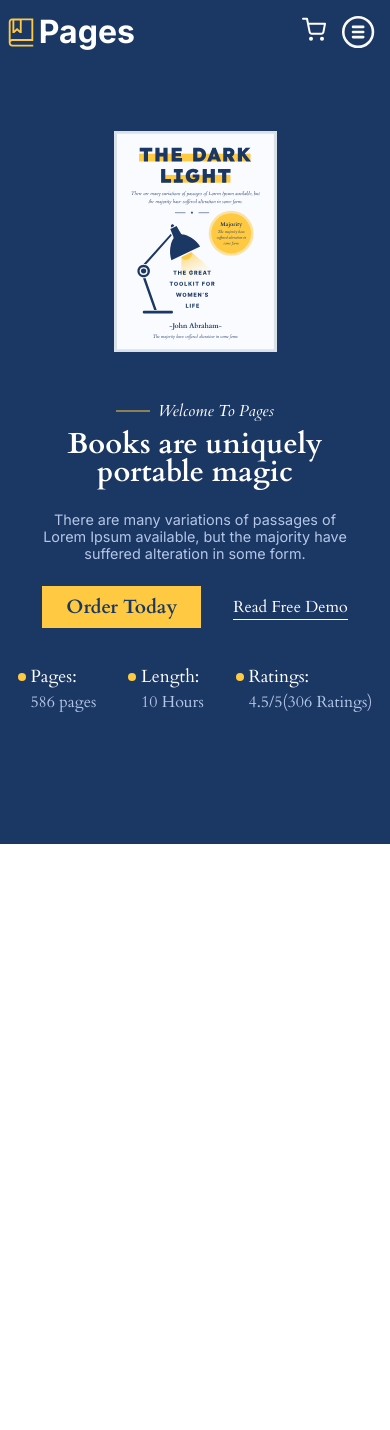
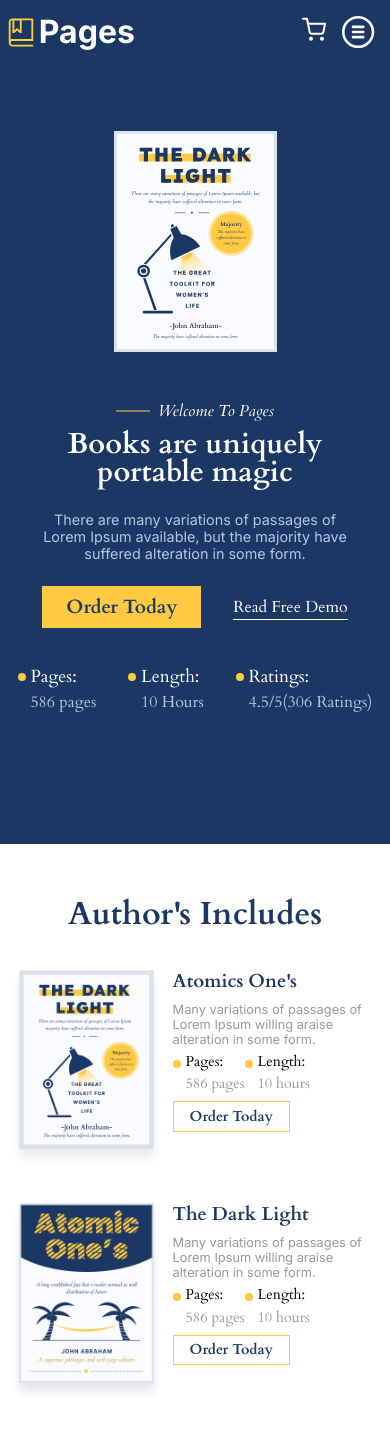
Before and after one commit to zmirnes/book-shop, a React (Create React App) app: page / in a window 390 px wide. Shown: the top 1430 px of the page. Before the commit the page ends 844 px from the top, so only its background shows below. Built offline with nearby package versions, Linux system fonts and the light colour scheme.

Commit message:
Added Authors Includes section

```diff
--- /dev/null
+++ b/src/components/AuthorsIncludes/AuthorsIncludes.jsx
@@ -0,0 +1,50 @@
+import classes from "./AuthorsIncludes.module.css";
+import React from "react";
+import Book from "./Book";
+import book1 from "../../assets/images/authors-includes/book1.png";
+import book2 from "../../assets/images/authors-includes/book2.png";
+
+const books = [
+  {
+    id: "b1",
+    title: "Atomics One's",
+    description:
+      "Many variations of passages of Lorem Ipsum willing araise  alteration in some form.",
+    pages: "586 pages",
+    length: "10 hours",
+    image: book1,
+  },
+  {
+    id: "b2",
+    title: "The Dark Light",
+    description:
+      "Many variations of passages of Lorem Ipsum willing araise  alteration in some form.",
+    pages: "586 pages",
+    length: "10 hours",
+    image: book2,
+  },
+];
+
+const AuthorsIncludes = () => {
+  return (
+    <div className={classes.container}>
+      <h3 className={classes.sectionTitle}>Author's Includes</h3>
+      <div className={classes.includes}>
+        {books.map((book) => {
+          return (
+            <Book
+              id={book.id}
+              title={book.title}
+              description={book.description}
+              pages={book.pages}
+              length={book.length}
+              image={book.image}
+            />
+          );
+        })}
+      </div>
+    </div>
+  );
+};
+
+export default AuthorsIncludes;
--- /dev/null
+++ b/src/components/AuthorsIncludes/AuthorsIncludes.module.css
@@ -0,0 +1,74 @@
+.container {
+  width: 80%;
+  padding: 3rem 5rem;
+  display: flex;
+  flex-direction: column;
+  justify-content: center;
+  align-items: center;
+  gap: 2rem;
+  margin: auto;
+}
+
+.sectionTitle {
+  font-size: 2rem;
+  color: #1b3764;
+}
+
+.includes {
+  display: flex;
+  gap: 3rem;
+}
+
+@media only screen and (max-width: 1412px) {
+  .container {
+    width: 90%;
+  }
+}
+
+@media only screen and (max-width: 1240px) {
+  .container {
+    width: 100%;
+    padding: 3rem 2rem;
+  }
+}
+
+@media only screen and (max-width: 967px) {
+  .includes {
+    gap: 1rem;
+  }
+}
+
+@media only screen and (max-width: 870px) {
+  .includes {
+    gap: 0.5rem;
+  }
+}
+
+@media only screen and (max-width: 767px) {
+  .includes {
+    flex-direction: column;
+    width: 70%;
+    gap: 2rem;
+  }
+}
+
+@media only screen and (max-width: 624px) {
+  .includes {
+    width: 80%;
+  }
+}
+@media only screen and (max-width: 549px) {
+  .includes {
+    width: 90%;
+  }
+}
+@media only screen and (max-width: 497px) {
+  .includes {
+    width: 100%;
+  }
+}
+@media only screen and (max-width: 456px) {
+  .container {
+    padding: 3rem 0.5rem;
+  }
+}
--- /dev/null
+++ b/src/components/AuthorsIncludes/Book.jsx
@@ -0,0 +1,31 @@
+import React from "react";
+import classes from "./Book.module.css";
+
+const Book = (props) => {
+  return (
+    <div className={classes.book} key={props.id}>
+      <div className={classes.imageContainer}>
+        <img src={props.image} alt="Book" className={classes.image} />
+      </div>
+      <div className={classes.aboutBook}>
+        <h3 className={classes.bookTitle}>{props.title}</h3>
+        <span className={classes.description}>{props.description}</span>
+        <div className={classes.bookSpecs}>
+          <div className={classes.bookSpec}>
+            <div className={classes.dot}></div>
+            <span className={classes.specTitle}>Pages:</span>
+            <span className={classes.specValue}>{props.pages}</span>
+          </div>
+          <div className={classes.bookSpec}>
+            <div className={classes.dot}></div>
+            <span className={classes.specTitle}>Length:</span>
+            <span className={classes.specValue}>{props.length}</span>
+          </div>
+        </div>
+        <button className={classes.orderBtn}>Order Today</button>
+      </div>
+    </div>
+  );
+};
+
+export default Book;
--- /dev/null
+++ b/src/components/AuthorsIncludes/Book.module.css
@@ -0,0 +1,115 @@
+.book {
+  display: flex;
+  gap: 1rem;
+  align-items: flex-start;
+  justify-content: center;
+}
+
+.imageContainer {
+  width: 100%;
+}
+
+.image {
+  width: 100%;
+  display: block;
+}
+.aboutBook {
+  display: flex;
+  flex-direction: column;
+  gap: 0.8rem;
+}
+
+.bookTitle {
+  font-weight: bold;
+  color: #1b3764;
+}
+
+.description {
+  color: #969aa0;
+  font-family: "Inter";
+}
+
+.bookSpecs {
+  display: flex;
+}
+
+.bookSpec {
+  display: grid;
+  grid-template-areas:
+    "dot title"
+    "dot value";
+  align-items: flex-start;
+  grid-column-gap: 0.3rem;
+}
+
+.dot {
+  width: 0.5rem;
+  height: 0.5rem;
+  border-radius: 50%;
+  background-color: #ffca42;
+  grid-area: dot;
+  margin-top: 0.3rem;
+}
+
+.specTitle {
+  grid-area: title;
+  line-height: 1;
+  font-size: 1.1rem;
+}
+
+.specValue {
+  grid-area: value;
+  font-size: 1rem;
+  margin-top: 0.3rem;
+  color: #969aa0;
+  white-space: nowrap;
+}
+
+.orderBtn {
+  font-size: 1.2rem;
+  padding: 0.5rem 1.5rem;
+  font-weight: bold;
+  background: transparent;
+  width: min-content;
+  border: 1px solid #ffca42;
+  color: #1b3764;
+  transition: 300ms;
+}
+
+.orderBtn:hover {
+  background-color: #ffca42;
+}
+
+@media only screen and (max-width: 1042px) {
+  .aboutBook {
+    gap: 0.5rem;
+  }
+
+  .description {
+    font-size: 0.8rem;
+  }
+}
+
+@media only screen and (max-width: 870px) {
+  .book {
+    gap: 0.5rem;
+  }
+
+  .orderBtn {
+    font-size: 1rem;
+  }
+}
+
+@media only screen and (max-width: 400px) {
+  .specTitle {
+    font-size: 0.9rem;
+  }
+  .specValue {
+    font-size: 0.9rem;
+  }
+
+  .orderBtn {
+    padding: 0.3rem 1rem;
+    font-size: 0.9rem;
+  }
+}
--- a/src/components/Header/Header.module.css
+++ b/src/components/Header/Header.module.css
@@ -8,6 +8,7 @@
   position: fixed;
   top: 0;
   transition: 300ms;
+  z-index: 100;
 }
 
 .sticky {
--- a/src/components/Hero/Hero.module.css
+++ b/src/components/Hero/Hero.module.css
@@ -59,6 +59,11 @@
   color: white;
   text-decoration: none;
   position: relative;
+  transition: 300ms;
+}
+
+.freeDemoBtn:hover {
+  color: #ffca42;
 }
 
 .freeDemoBtn::after {
--- a/src/pages/Home.jsx
+++ b/src/pages/Home.jsx
@@ -1,4 +1,5 @@
 import { Fragment } from "react";
+import AuthorsIncludes from "../components/AuthorsIncludes/AuthorsIncludes";
 import Header from "../components/Header/Header";
 import Hero from "../components/Hero/Hero";
 
@@ -7,6 +8,7 @@ const Home = () => {
     <Fragment>
       <Header />
       <Hero />
+      <AuthorsIncludes />
     </Fragment>
   );
 };
```
Also changed, not shown: src/assets/images/authors-includes/book1.png (added), src/assets/images/authors-includes/book2.png (added).
